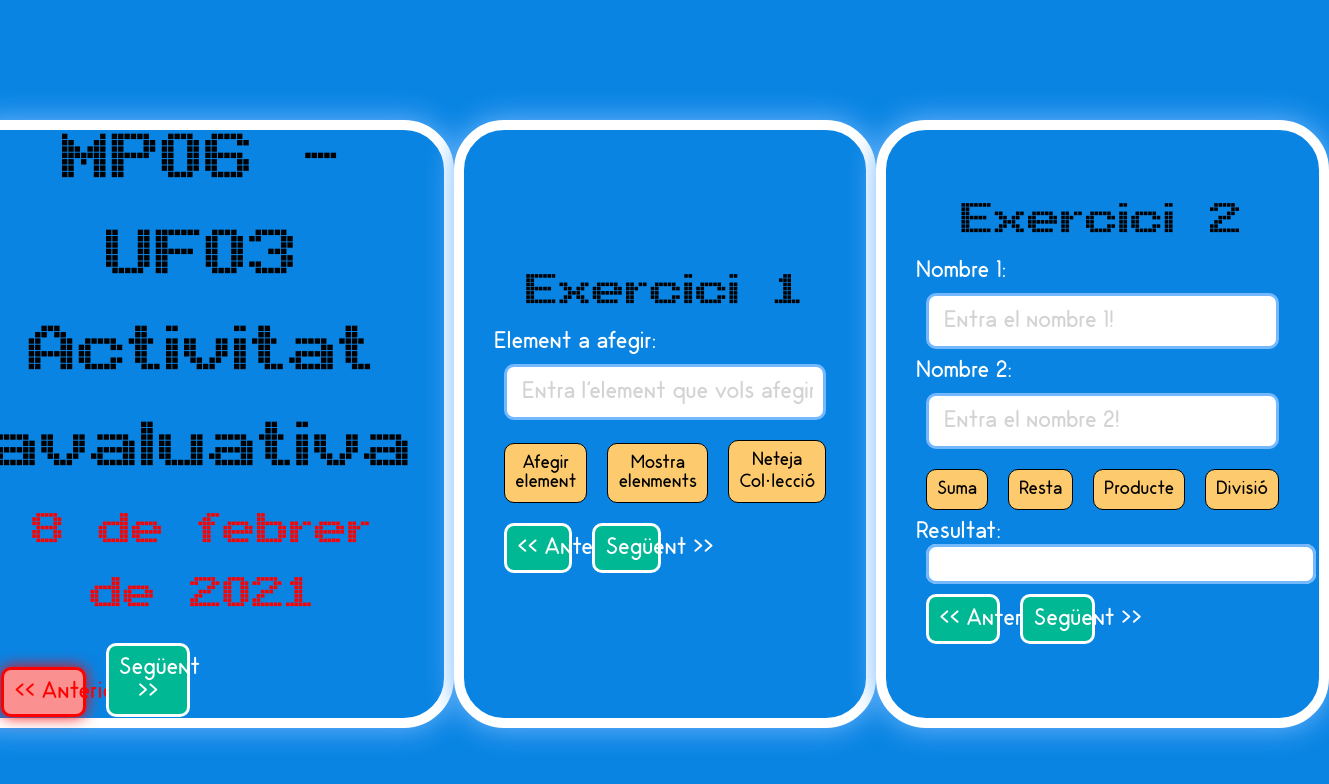
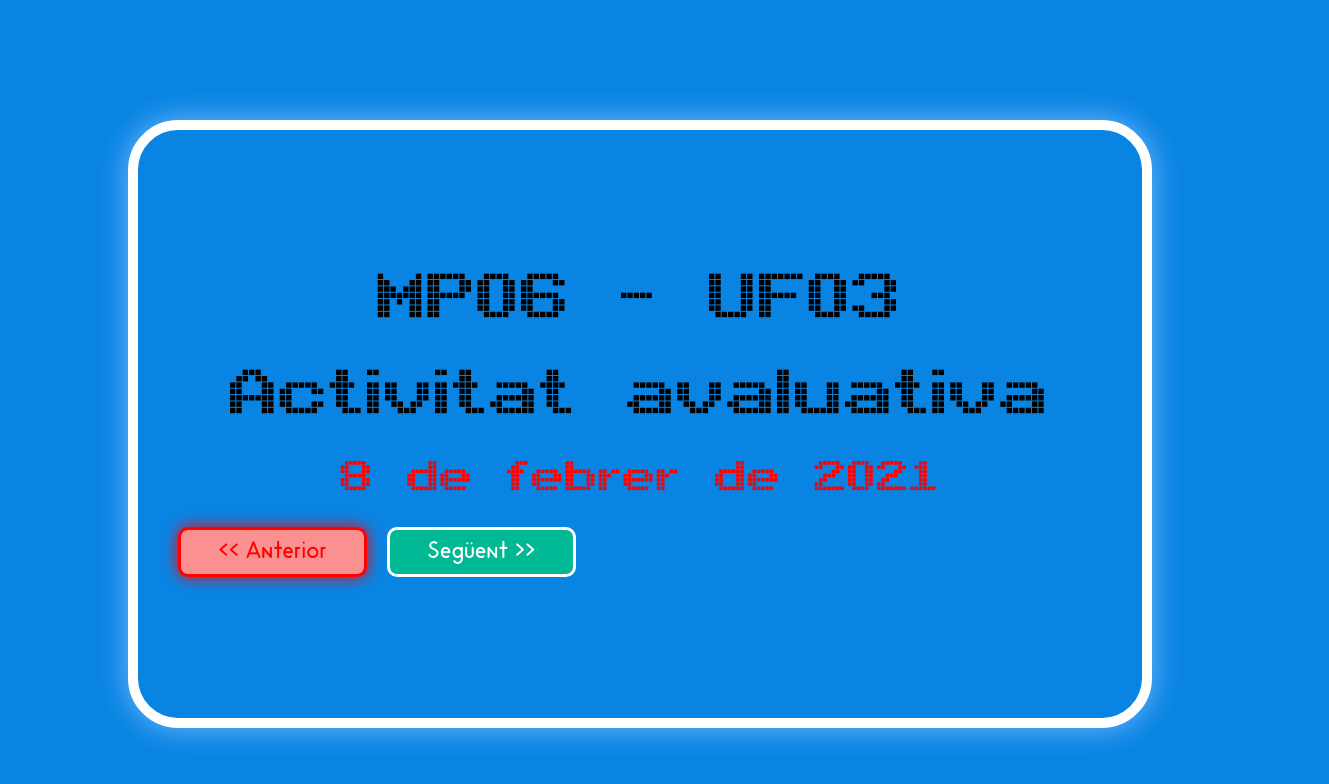
Before and after one commit to patrickcuenca/examen20212008, a plain HTML site: page index.html in a window 1280 px wide. Shown: the whole page, 1329 px wide, since content can reach past the window. Drawn offline with Linux system fonts and the light colour scheme; files whose address does not match are found by name.

Commit message:
Primer commit activitat 2!

```diff
--- a/index.html
+++ b/index.html
@@ -5,6 +5,7 @@
     <meta http-equiv="X-UA-Compatible" content="IE=edge">
     <meta name="viewport" content="width=device-width, initial-scale=1.0">
     <link rel="stylesheet" href="style/estil.css">
+      <link rel="stylesheet" href="style/estil02CuencaPatrick.css">
     <title>Examen</title>
   </head>
   <body>
@@ -12,7 +13,7 @@
     </header>
     <main>
 
-      <article>
+      <article class="elementVisiblePCL">
         <span class="titol negre">MP06 - UF03<br>Activitat avaluativa</span>
         <span class="subtitol vermell">8 de febrer de 2021</span>
         <div class="botons">
@@ -21,7 +22,7 @@
         </div>
       </article>
 
-      <article id="enunciat_1">
+      <article id="enunciat_1" class="elementOcultPCL">
         <span class="subtitol negre">Exercici 1</span>
         <div>
           <div class="enunciat">
@@ -48,7 +49,7 @@
         </div>
       </article>
 
-      <article id="enunciat_2">
+      <article id="enunciat_2" class="elementOcultPCL">
         <span class="subtitol negre">Exercici 2</span>
         <div>
           <div class="enunciat">
--- /dev/null
+++ b/style/estil02CuencaPatrick.css
@@ -0,0 +1,7 @@
+.elementOcultPCL {
+    display: none;
+  }
+
+  .elementVisiblePCL {
+    display: flex;
+  }
```
